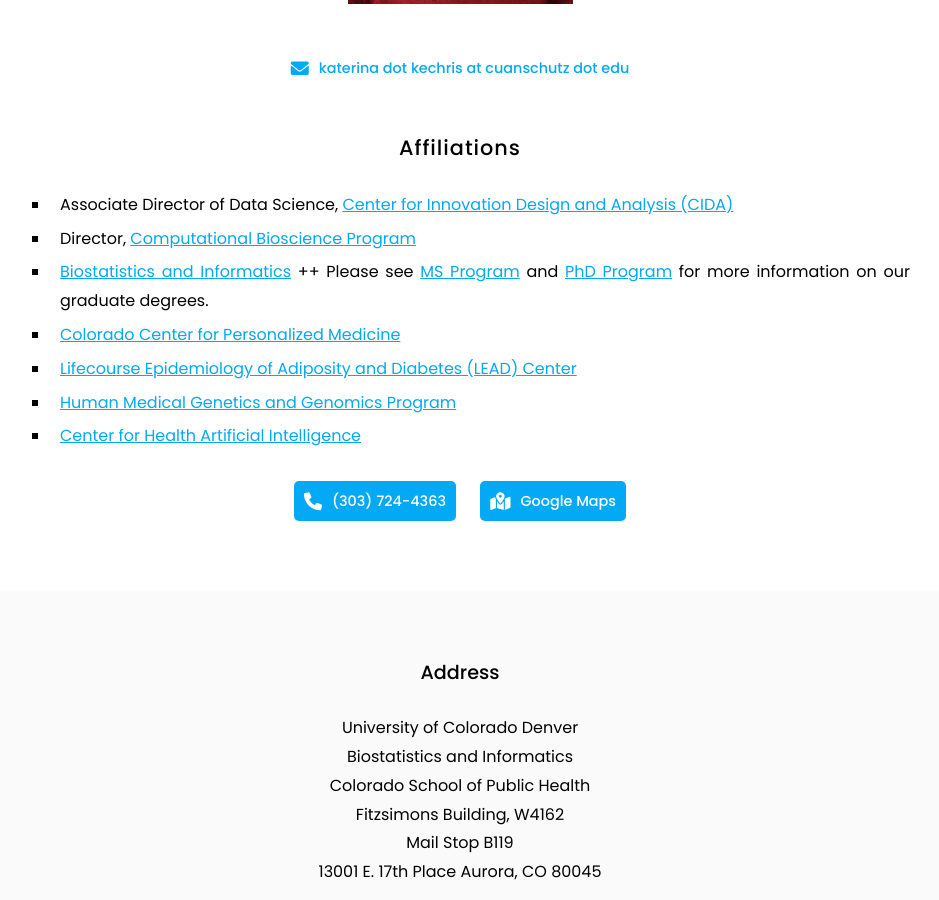
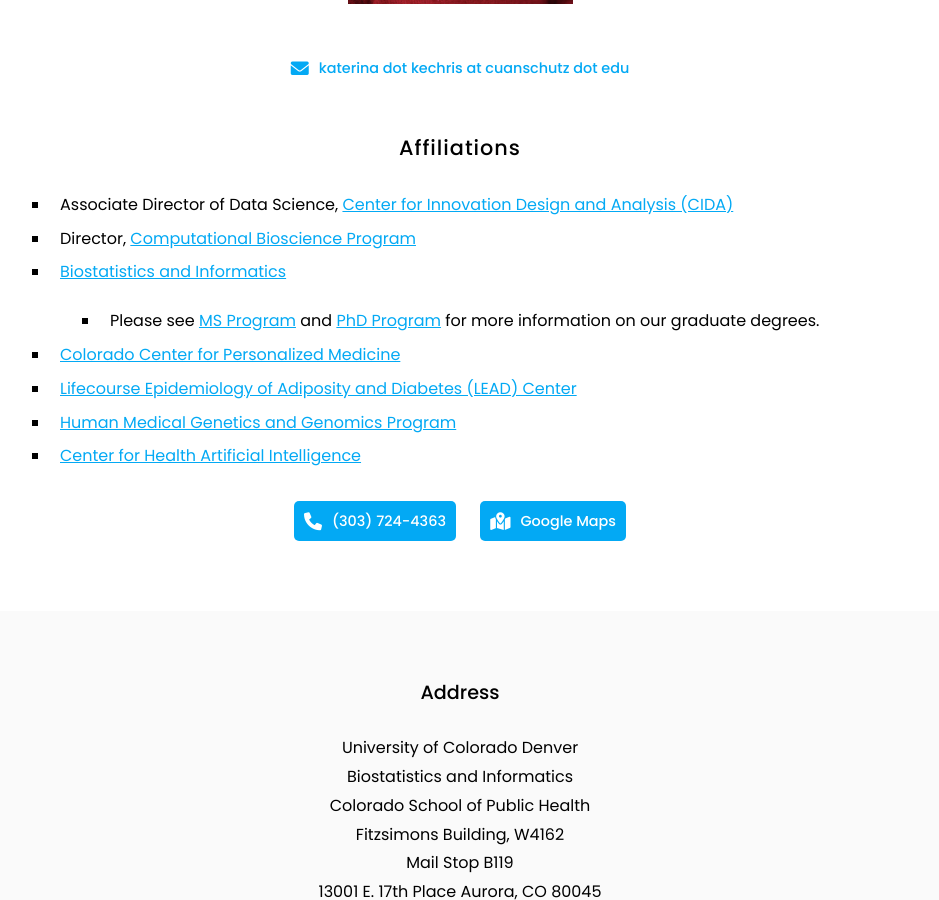
Before and after one commit to KechrisLab/kechrislab.github.io, a Jekyll site: the page built from contact/index.md, in a window 1280 px wide and 900 px high, scrolled down 590 px. Shown: the whole window, without its empty margins (180-1119 px from the left). Built offline with Jekyll 4.4.1, drawn with Linux system fonts in a browser that asks for light colours.

```diff
--- a/contact/index.md
+++ b/contact/index.md
@@ -27,7 +27,7 @@ nav:
 + Associate Director of Data Science, [Center for Innovation Design and Analysis (CIDA)](https://coloradosph.cuanschutz.edu/research-and-practice/centers-programs/cida)
 + Director, [Computational Bioscience Program](http://compbio.ucdenver.edu/)
 + [Biostatistics and Informatics](http://www.ucdenver.edu/academics/colleges/PublicHealth/Academics/departments/Biostatistics/Pages/welcome.aspx)
-++ Please see [MS Program](http://www.ucdenver.edu/academics/colleges/PublicHealth/Academics/departments/Biostatistics/Academics/Pages/MSBIOS.aspx) and [PhD Program](http://www.ucdenver.edu/academics/colleges/PublicHealth/Academics/departments/Biostatistics/Academics/Pages/PhDBIOS.aspx) for more information on our graduate degrees.
+  + Please see [MS Program](http://www.ucdenver.edu/academics/colleges/PublicHealth/Academics/departments/Biostatistics/Academics/Pages/MSBIOS.aspx) and [PhD Program](http://www.ucdenver.edu/academics/colleges/PublicHealth/Academics/departments/Biostatistics/Academics/Pages/PhDBIOS.aspx) for more information on our graduate degrees.
 + [Colorado Center for Personalized Medicine](https://www.cobiobank.org/)
 + [Lifecourse Epidemiology of Adiposity and Diabetes (LEAD) Center](Lifecourse Epidemiology of Adiposity and Diabetes (LEAD) Center)
 + [Human Medical Genetics and Genomics Program](https://www.cuanschutz.edu/graduate-programs/human-medical-genetics-and-genomics/home)
```
